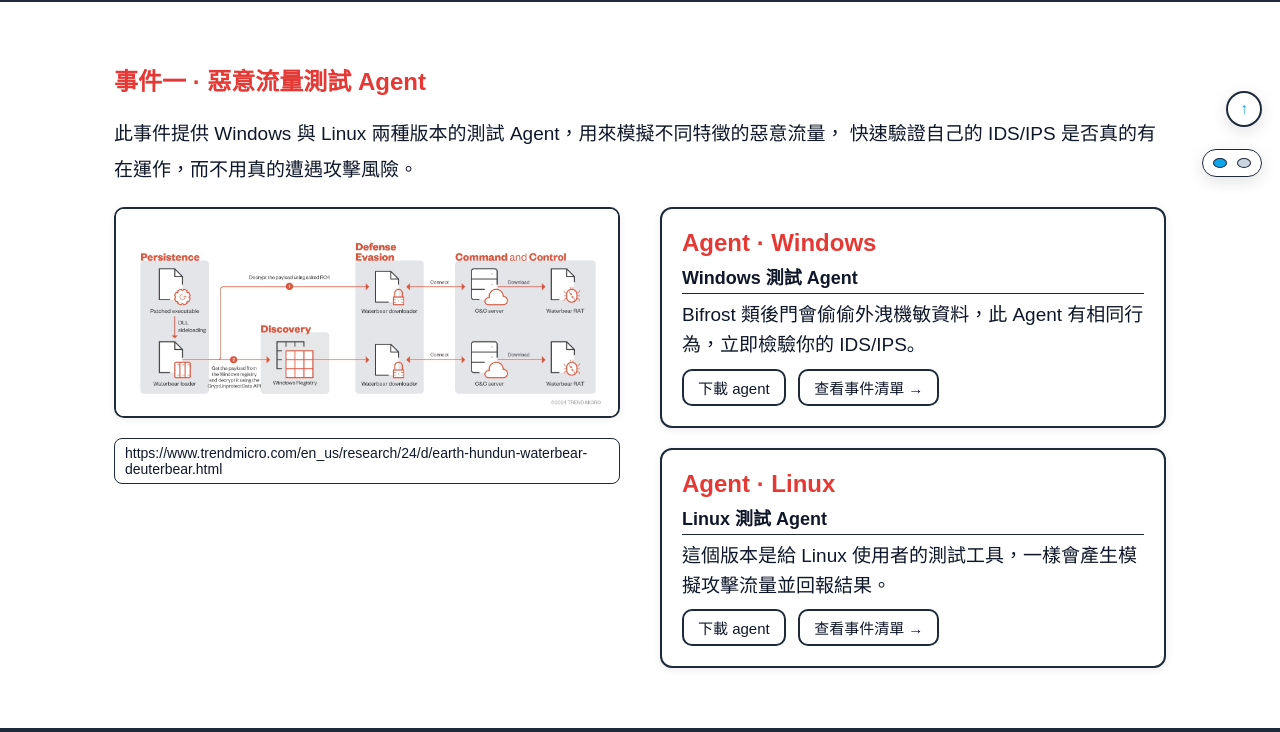
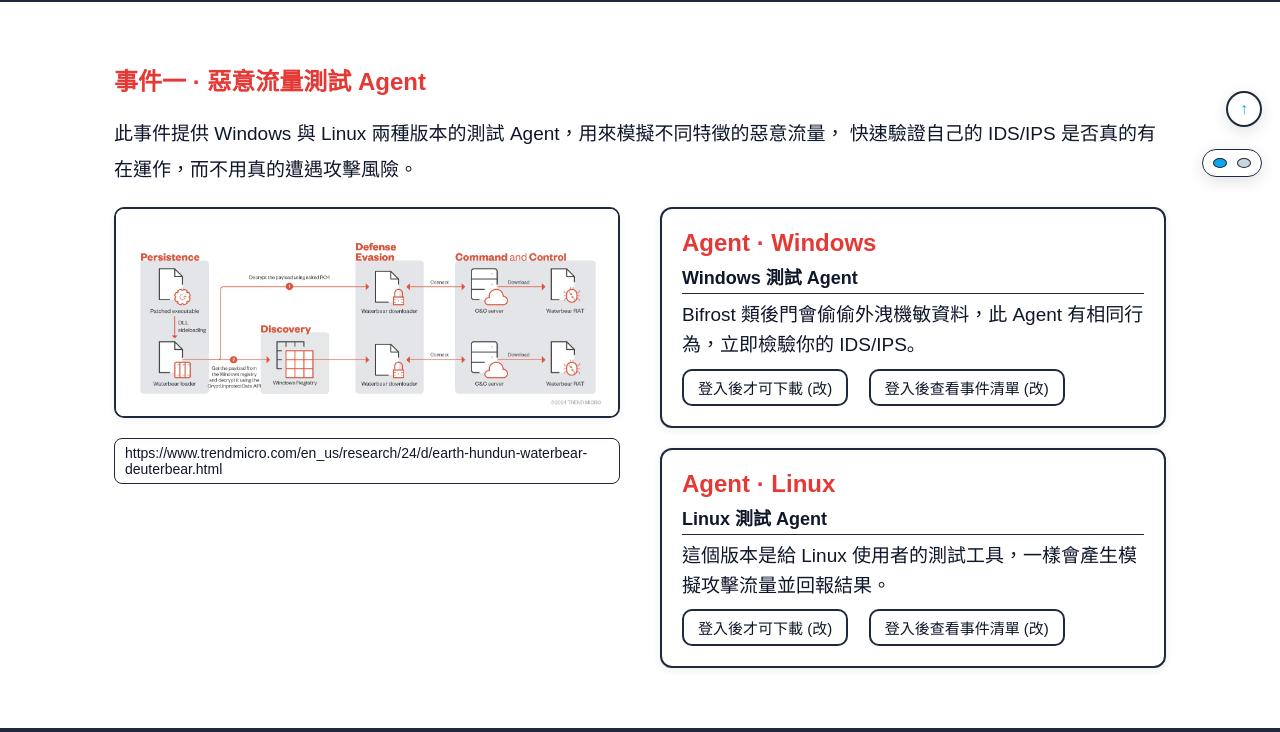
Before and after one commit to KW0817/agent_site, a Flask app: page /index in a window 1280 px wide. Shown: the part 601-1333 px from the top of the page. Run offline with Flask 3, Linux system fonts and the light colour scheme.

Commit message:
Update index.html

```diff
--- a/templates/index.html
+++ b/templates/index.html
@@ -232,15 +232,25 @@
             <div class="eyebrow">Agent · Windows</div>
             <h2>Windows 測試 Agent</h2>
             <p>Bifrost 類後門會偷偷外洩機敏資料，此 Agent 有相同行為，立即檢驗你的 IDS/IPS。</p>
-            <a class="cta" href="/download_agent?platform=windows">下載 agent</a>
-            <a class="cta" href="/view">查看事件清單 →</a>
+            {% if session is defined and session.get('user') %}
+              <a class="cta" href="/download_agent?platform=windows">下載 agent (改)</a>
+              <a class="cta" href="/view" style="margin-left:8px;">查看事件清單 → (改)</a>
+            {% else %}
+              <a class="cta" href="/login?next=/downloads/agent.exe">登入後才可下載 (改)</a>
+              <a class="cta" href="/login?next=/view" style="margin-left:8px;">登入後查看事件清單 (改)</a>
+            {% endif %}
           </div>
           <div class="agent-box">
             <div class="eyebrow">Agent · Linux</div>
             <h2>Linux 測試 Agent</h2>
             <p>這個版本是給 Linux 使用者的測試工具，一樣會產生模擬攻擊流量並回報結果。</p>
-            <a class="cta" href="/download_agent?platform=linux">下載 agent</a>
-            <a class="cta" href="/view">查看事件清單 →</a>
+            {% if session is defined and session.get('user') %}
+              <a class="cta" href="/download_agent?platform=linux">下載 agent(改)</a>
+              <a class="cta" href="/view" style="margin-left:8px;">查看事件清單 → (改)</a>
+            {% else %}
+              <a class="cta" href="/login?next=/downloads/agent-linux">登入後才可下載 (改)</a>
+              <a class="cta" href="/login?next=/view" style="margin-left:8px;">登入後查看事件清單 (改)</a>
+            {% endif %}
           </div>
         </div>
       </div>
```
